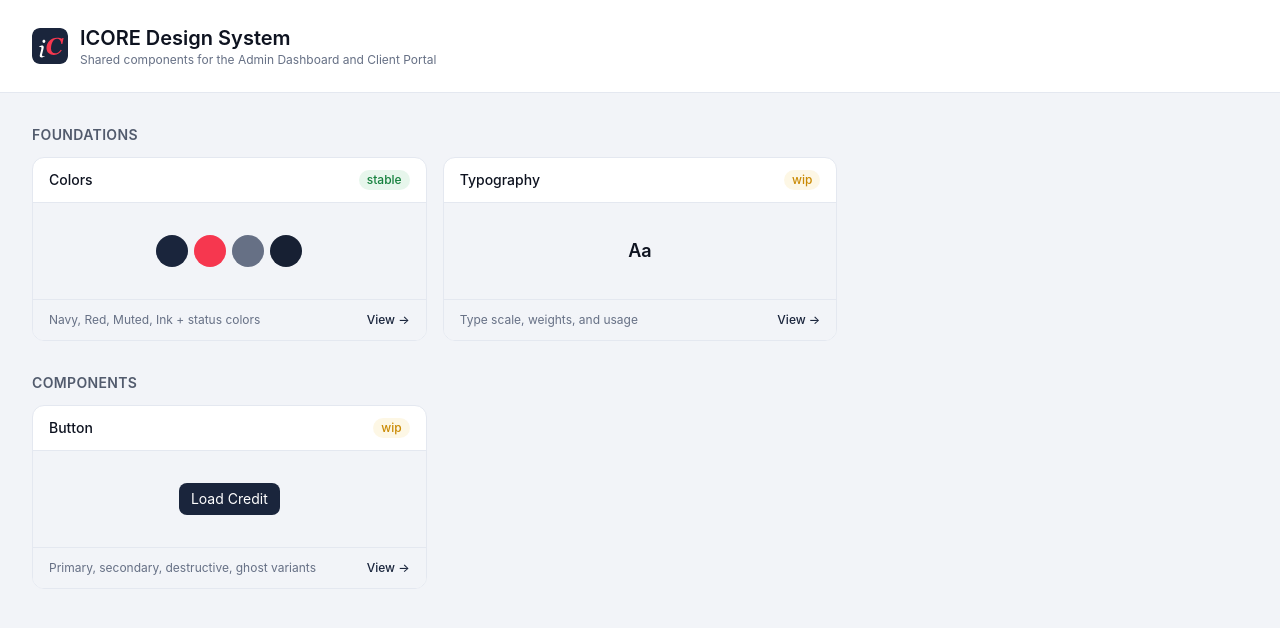
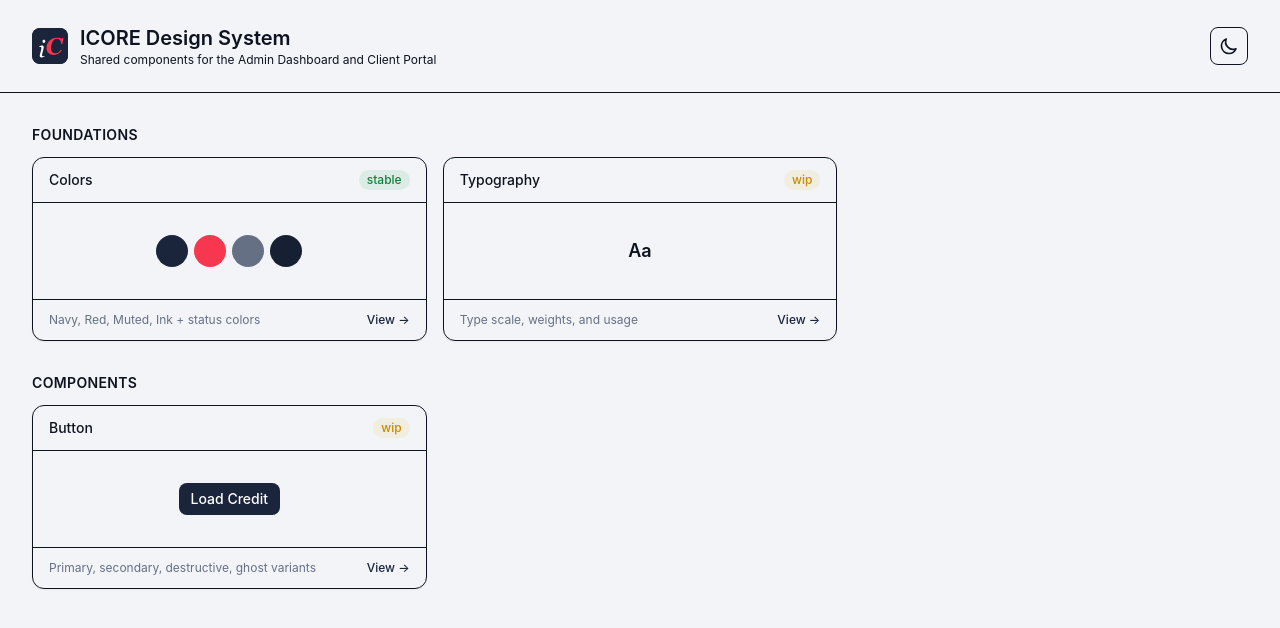
Before and after one commit to Nehemiah51000/icore-sms-design-system, a React (Vite) app: page / in a window 1280 px wide. Shown: the top 628 px of the page. Built offline with nearby package versions, Linux system fonts and the light colour scheme.

Commit message:
REFACTOR: consolidate duplicate ui/layout folders into single src-root hierarchy

```diff
--- a/src/gallery/PreviewCard.tsx
+++ b/src/gallery/PreviewCard.tsx
@@ -32,7 +32,7 @@ export function PreviewCard({
         </span>
       </CardHeader>
 
-      <CardBody className='flex items-center justify-center bg-muted-100 min-h-24'>
+      <CardBody className='flex items-center justify-center bg-bg-base min-h-24'>
         {preview}
       </CardBody>
 
--- /dev/null
+++ b/src/pages/ColorPage.tsx
@@ -0,0 +1,52 @@
+import { Link } from 'react-router-dom';
+import { colors } from '../tokens/colors'; // adjusting paths based on project root
+
+export function ColorsPage() {
+  return (
+    <div className='min-h-screen bg-bg-base text-text-main p-4 sm:p-8'>
+      <header className='mb-6 flex items-center justify-between'>
+        <div>
+          <Link
+            to='/'
+            className='text-xs font-medium text-navy-400 hover:underline'>
+            ← Back Home
+          </Link>
+          <h1 className='text-xl sm:text-2xl font-bold mt-1'>
+            Design System Color Palette
+          </h1>
+        </div>
+      </header>
+
+      <div className='space-y-8 max-w-4xl'>
+        {Object.entries(colors).map(([groupName, values]) => {
+          if (typeof values === 'string') return null;
+          return (
+            <div
+              key={groupName}
+              className='bg-bg-surface p-4 rounded-xl border border-border-main shadow-xs'>
+              <h2 className='text-xs font-semibold uppercase tracking-wider text-text-muted mb-3'>
+                {groupName}
+              </h2>
+              <div className='grid grid-cols-2 sm:grid-cols-5 lg:grid-cols-9 gap-3'>
+                {Object.entries(values).map(([weight, hex]) => (
+                  <div key={weight} className='flex flex-col gap-1.5'>
+                    <div
+                      className='h-12 w-full rounded-md shadow-inner border border-black/5'
+                      style={{ backgroundColor: hex }}
+                    />
+                    <div className='text-xs'>
+                      <div className='font-semibold'>{weight}</div>
+                      <div className='text-text-muted font-mono text-[10px] uppercase'>
+                        {hex}
+                      </div>
+                    </div>
+                  </div>
+                ))}
+              </div>
+            </div>
+          );
+        })}
+      </div>
+    </div>
+  );
+}
--- a/src/pages/Home.tsx
+++ b/src/pages/Home.tsx
@@ -1,23 +1,31 @@
 import { PreviewCard } from '../gallery/PreviewCard';
+import { ThemeToggle } from '../ui/ThemeToggle/ThemeToggle';
 
 export function Home() {
   return (
-    <div className='min-h-screen bg-muted-100'>
-      <header className='px-4 py-4 sm:px-8 sm:py-6 flex items-center gap-3 bg-white border-b border-muted-200'>
-        <img src='/ic_frame_2.svg' alt='ICORE' className='h-9 w-9 rounded-lg' />
-        <div>
-          <h1 className='text-lg sm:text-xl font-semibold text-ink-700'>
-            ICORE Design System
-          </h1>
-          <p className='text-xs text-muted-500'>
-            Shared components for the Admin Dashboard and Client Portal
-          </p>
+    <div className='min-h-screen bg-bg-base text-text-main transition-colors duration-200'>
+      <header className='px-4 py-4 sm:px-8 sm:py-6 flex items-center justify-between bg-bg-surface border-b border-border-main'>
+        <div className='flex items-center gap-3'>
+          <img
+            src='/ic_frame_2.svg'
+            alt='ICORE'
+            className='h-9 w-9 rounded-lg bg-navy-500'
+          />
+          <div>
+            <h1 className='text-lg sm:text-xl font-semibold text-text-main'>
+              ICORE Design System
+            </h1>
+            <p className='text-xs text-text-muted'>
+              Shared components for the Admin Dashboard and Client Portal
+            </p>
+          </div>
         </div>
+        <ThemeToggle />
       </header>
 
       <main className='px-4 py-6 sm:px-8 sm:py-8'>
         <section>
-          <h2 className='text-sm font-semibold text-muted-600 uppercase tracking-wide mb-3'>
+          <h2 className='text-sm font-semibold text-text-muted uppercase tracking-wide mb-3'>
             Foundations
           </h2>
           <div className='grid grid-cols-1 sm:grid-cols-2 lg:grid-cols-3 gap-4 mb-8'>
@@ -41,12 +49,12 @@ export function Home() {
               description='Type scale, weights, and usage'
               to='/typography'
               preview={
-                <span className='text-lg font-semibold text-ink-700'>Aa</span>
+                <span className='text-lg font-semibold text-text-main'>Aa</span>
               }
             />
           </div>
 
-          <h2 className='text-sm font-semibold text-muted-600 uppercase tracking-wide mb-3'>
+          <h2 className='text-sm font-semibold text-text-muted uppercase tracking-wide mb-3'>
             Components
           </h2>
           <div className='grid grid-cols-1 sm:grid-cols-2 lg:grid-cols-3 gap-4'>
@@ -56,12 +64,11 @@ export function Home() {
               description='Primary, secondary, destructive, ghost variants'
               to='/button'
               preview={
-                <button className='bg-navy-500 text-white text-sm px-3 py-1.5 rounded-lg'>
+                <button className='bg-navy-500 text-white text-sm px-3 py-1.5 rounded-lg font-medium cursor-pointer'>
                   Load Credit
                 </button>
               }
             />
-            {/* More PreviewCard entries get added here as each component is built */}
           </div>
         </section>
       </main>
--- /dev/null
+++ b/src/pages/TypographyPage.tsx
@@ -0,0 +1,54 @@
+import { Link } from 'react-router-dom';
+import { typography } from '../tokens/typography';
+
+export function TypographyPage() {
+  return (
+    <div className='min-h-screen bg-bg-base text-text-main p-4 sm:p-8'>
+      <header className='mb-6'>
+        <Link
+          to='/'
+          className='text-xs font-medium text-navy-400 hover:underline'>
+          ← Back Home
+        </Link>
+        <h1 className='text-xl sm:text-2xl font-bold mt-1'>
+          Typography System
+        </h1>
+      </header>
+
+      <div className='bg-bg-surface p-4 sm:p-6 rounded-xl border border-border-main space-y-6 max-w-4xl'>
+        <div>
+          <h3 className='text-xs font-semibold uppercase text-text-muted mb-2'>
+            Font Family Definition
+          </h3>
+          <p className='p-3 bg-bg-base rounded-md font-mono text-xs break-all'>
+            {typography.fontFamily}
+          </p>
+        </div>
+
+        <hr className='border-border-main' />
+
+        <div>
+          <h3 className='text-xs font-semibold uppercase text-text-muted mb-4'>
+            Type Scale Sample
+          </h3>
+          <div className='space-y-4'>
+            {Object.entries(typography.scale).map(([sizeKey, value]) => (
+              <div
+                key={sizeKey}
+                className='flex flex-col sm:flex-row sm:items-center justify-between gap-1 border-b border-border-main/50 pb-3'>
+                <div className='text-xs font-mono text-text-muted w-24'>
+                  {sizeKey} ({value})
+                </div>
+                <div
+                  className='flex-1 text-text-main'
+                  style={{ fontSize: value }}>
+                  The quick brown fox jumps over the lazy dog.
+                </div>
+              </div>
+            ))}
+          </div>
+        </div>
+      </div>
+    </div>
+  );
+}
--- a/src/ui/Card/Card.tsx
+++ b/src/ui/Card/Card.tsx
@@ -13,7 +13,7 @@ interface CardSectionProps {
 export function Card({ children, className = '' }: CardProps) {
   return (
     <div
-      className={`bg-white border border-muted-200 rounded-xl overflow-hidden flex flex-col ${className}`}>
+      className={`bg-bg-surface border border-border-main rounded-xl overflow-hidden flex flex-col shadow-xs ${className}`}>
       {children}
     </div>
   );
@@ -21,7 +21,7 @@ export function Card({ children, className = '' }: CardProps) {
 
 export function CardHeader({ children, className = '' }: CardSectionProps) {
   return (
-    <div className={`px-4 py-3 border-b border-muted-200 ${className}`}>
+    <div className={`px-4 py-3 border-b border-border-main ${className}`}>
       {children}
     </div>
   );
@@ -34,7 +34,7 @@ export function CardBody({ children, className = '' }: CardSectionProps) {
 export function CardFooter({ children, className = '' }: CardSectionProps) {
   return (
     <div
-      className={`px-4 py-3 border-t border-muted-200 bg-muted-100 ${className}`}>
+      className={`px-4 py-3 border-t border-border-main bg-bg-base/40 ${className}`}>
       {children}
     </div>
   );
--- /dev/null
+++ b/src/ui/ThemeToggle/ThemeToggle.tsx
@@ -0,0 +1,59 @@
+import { useEffect, useState } from 'react';
+
+export function ThemeToggle() {
+  const [isDark, setIsDark] = useState(() => {
+    const saved = localStorage.getItem('icore-theme');
+    if (saved) return saved === 'dark';
+    return window.matchMedia('(prefers-color-scheme: dark)').matches;
+  });
+
+  useEffect(() => {
+    const root = window.document.documentElement;
+    if (isDark) {
+      root.classList.add('dark');
+      root.setAttribute('data-theme', 'dark');
+      localStorage.setItem('icore-theme', 'dark');
+    } else {
+      root.classList.remove('dark');
+      root.removeAttribute('data-theme');
+      localStorage.setItem('icore-theme', 'light');
+    }
+  }, [isDark]);
+
+  return (
+    <button
+      onClick={() => setIsDark(!isDark)}
+      className='p-2 rounded-lg border border-border-main bg-bg-surface hover:bg-bg-surface-hover text-text-muted hover:text-text-main flex items-center justify-center transition-all focus:outline-none'
+      aria-label='Toggle Theme'>
+      {isDark ? (
+        // Sun Icon
+        <svg
+          className='h-5 w-5'
+          fill='none'
+          viewBox='0 0 24 24'
+          stroke='currentColor'
+          strokeWidth={2}>
+          <path
+            strokeLinecap='round'
+            strokeLinejoin='round'
+            d='M12 3v1m0 16v1m9-9h-1M4 12H3m15.364-6.364l-.707.707M6.343 17.657l-.707.707m12.728 0l-.707-.707M6.343 6.343l-.707-.707m2.828 9.9a5 5 0 117.072 0 5 5 0 01-7.072 0z'
+          />
+        </svg>
+      ) : (
+        // Moon Icon
+        <svg
+          className='h-5 w-5'
+          fill='none'
+          viewBox='0 0 24 24'
+          stroke='currentColor'
+          strokeWidth={2}>
+          <path
+            strokeLinecap='round'
+            strokeLinejoin='round'
+            d='M20.354 15.354A9 9 0 018.646 3.646 9.003 9.003 0 0012 21a9.003 9.003 0 008.354-5.646z'
+          />
+        </svg>
+      )}
+    </button>
+  );
+}
```
